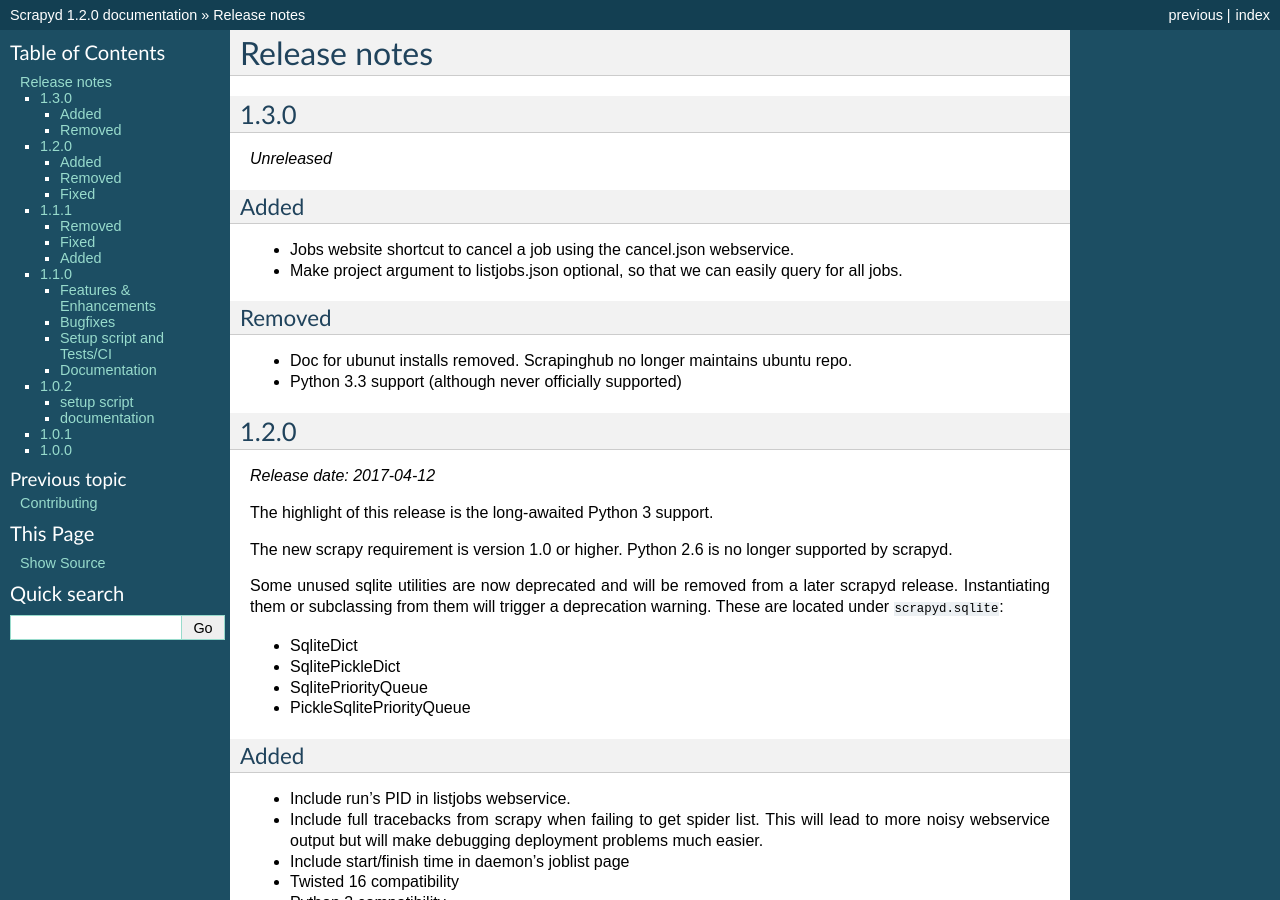
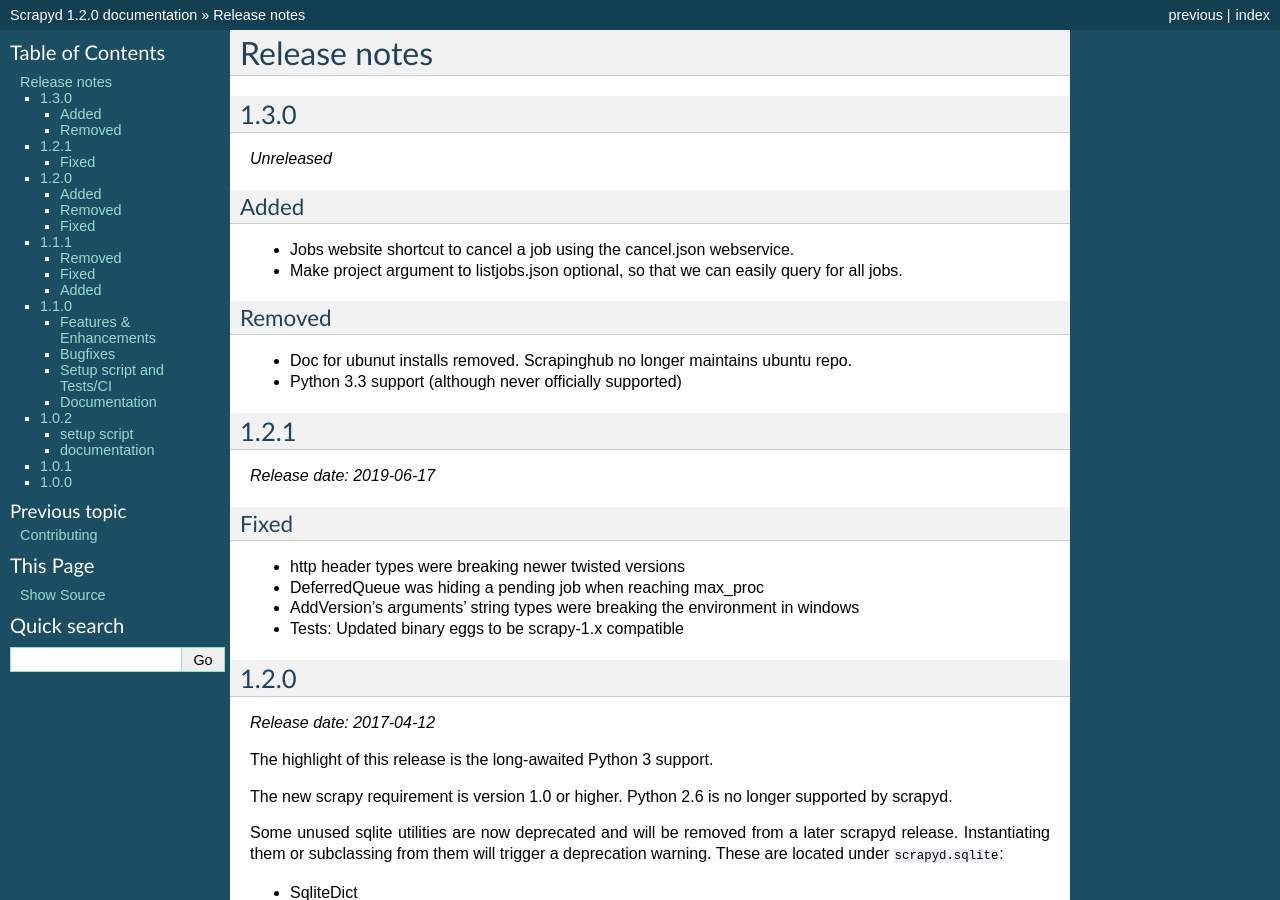
Before and after one commit to scrapy/scrapyd, a Sphinx documentation site: the page built from docs/news.rst, in a window 1280 px wide and 900 px high. Built offline with Sphinx 7.4.7, drawn with Linux system fonts in a browser that asks for light colours.

Commit message:
1.2.1 changelog

```diff
--- a/docs/news.rst
+++ b/docs/news.rst
@@ -19,6 +19,17 @@
 
 - Doc for ubunut installs removed. Scrapinghub no longer maintains ubuntu repo.
 - Python 3.3 support (although never officially supported)
+
+1.2.1
+-----
+*Release date: 2019-06-17*
+
+Fixed
+~~~~~
+- http header types were breaking newer twisted versions
+- DeferredQueue was hiding a pending job when reaching max_proc
+- AddVersion's arguments' string types were breaking the environment in windows
+- Tests: Updated binary eggs to be scrapy-1.x compatible
 
 1.2.0
 -----
```
